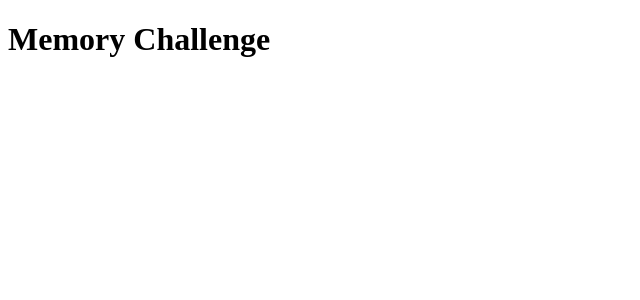
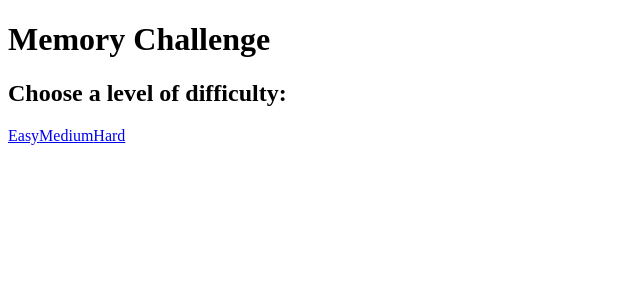
Before and after one commit to derrick-fleming/memory-game, a React app: page / in a window 1280 px wide. Before the commit this address had no page. Shown: the top 300 px of the page, without its empty margins (0-640 px from the left). Built offline with nearby package versions, Linux system fonts and the light colour scheme; the HTML template or start-up script is replaced by a standard one.

Commit message:
Updated memory game's router to use 'hashRouter' instead of 'browserRouter' because there is no back-end server for the application to fully utilize browserRouter's strengths. Also updated game-board's card rendering #s.

```diff
--- a/src/app.tsx
+++ b/src/app.tsx
@@ -1,5 +1,5 @@
 import React from "react"
-import { BrowserRouter, Route, Routes, Link } from 'react-router-dom';
+import { HashRouter, Route, Routes } from 'react-router-dom';
 import GameBoard from "./components/game-board"
 import Home from "./home";
 
@@ -10,14 +10,12 @@ export default function App(){
     <>
       <div>
         <h1>Memory Challenge</h1>
-        <BrowserRouter>
         <Routes>
-            <Route path="/dist/index.html" element={<Home />} />
-            <Route path="/game-board-easy" element={<div>{<GameBoard level='easy' />}</div>} />
-            <Route path="/game-board-medium" element={<div>{<GameBoard level='medium' />}</div>} />
-            <Route path="/game-board-hard" element={<div>{<GameBoard level='hard' />}</div>} />
+            <Route path="/" element={<Home />} />
+            <Route path="/game-board/easy" element={<div>{<GameBoard level='easy' />}</div>} />
+            <Route path="/game-board/medium" element={<div>{<GameBoard level='medium' />}</div>} />
+            <Route path="/game-board/hard" element={<div>{<GameBoard level='hard' />}</div>} />
         </Routes>
-        </BrowserRouter>
       </div>
     </>
   )
--- a/src/components/game-board.tsx
+++ b/src/components/game-board.tsx
@@ -13,7 +13,7 @@ for (let i = 0; i < 4; i++) {
 const easyShuffledCards = _.shuffle(easyCardShapes);
 
 let mediumCardShapes: string[] = [];
-for (let i = 0; i < 8; i++) {
+for (let i = 0; i < 6; i++) {
   mediumCardShapes.push(shapes[i]);
   mediumCardShapes.push(shapes[i]);
 }
@@ -21,7 +21,7 @@ for (let i = 0; i < 8; i++) {
 const mediumShuffledCards = _.shuffle(mediumCardShapes);
 
 let hardCardShapes: string[] = [];
-for (let i = 0; i < 10; i++) {
+for (let i = 0; i < 8; i++) {
   hardCardShapes.push(shapes[i]);
   hardCardShapes.push(shapes[i])
 }
--- a/src/home.tsx
+++ b/src/home.tsx
@@ -6,13 +6,13 @@ const Home = () => {
     <>
       <h2 className="text-center">Choose a level of difficulty:</h2>
       <div className="row">
-          <Link className="difficulty-button" to={'/game-board-easy'}>
+          <Link className="difficulty-button" to={'/game-board/easy'}>
             Easy
           </Link>
-        <Link className="difficulty-button" to={'/game-board-medium'}>
+        <Link className="difficulty-button" to={'/game-board/medium'}>
             Medium
           </Link>
-          <Link className="difficulty-button" to={'/game-board-hard'}>
+          <Link className="difficulty-button" to={'/game-board/hard'}>
             Hard
           </Link>
       </div>
--- a/src/index.tsx
+++ b/src/index.tsx
@@ -1,7 +1,14 @@
 import React from "react";
 import ReactDOM from "react-dom/client";
+import { HashRouter } from "react-router-dom";
 import App from "./app";
 
 const container = document.querySelector('#root');
 const root = ReactDOM.createRoot(container);
-root.render(<App />);
+root.render(
+  <>
+    <HashRouter>
+        <App />
+    </HashRouter>
+  </>
+);
```
Also changed, not shown: 2 other files (tests, documents, lock files or other folders).
